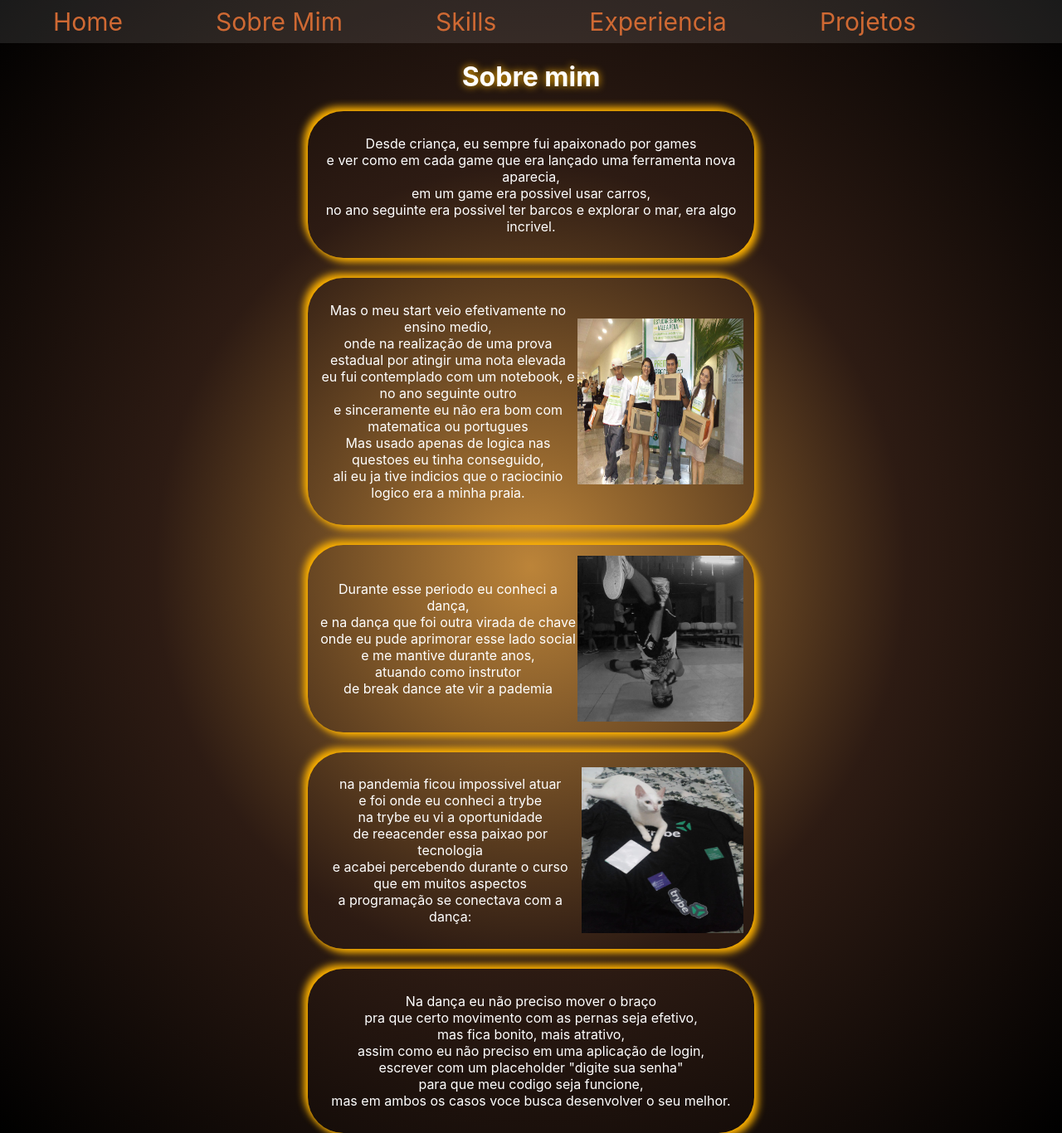
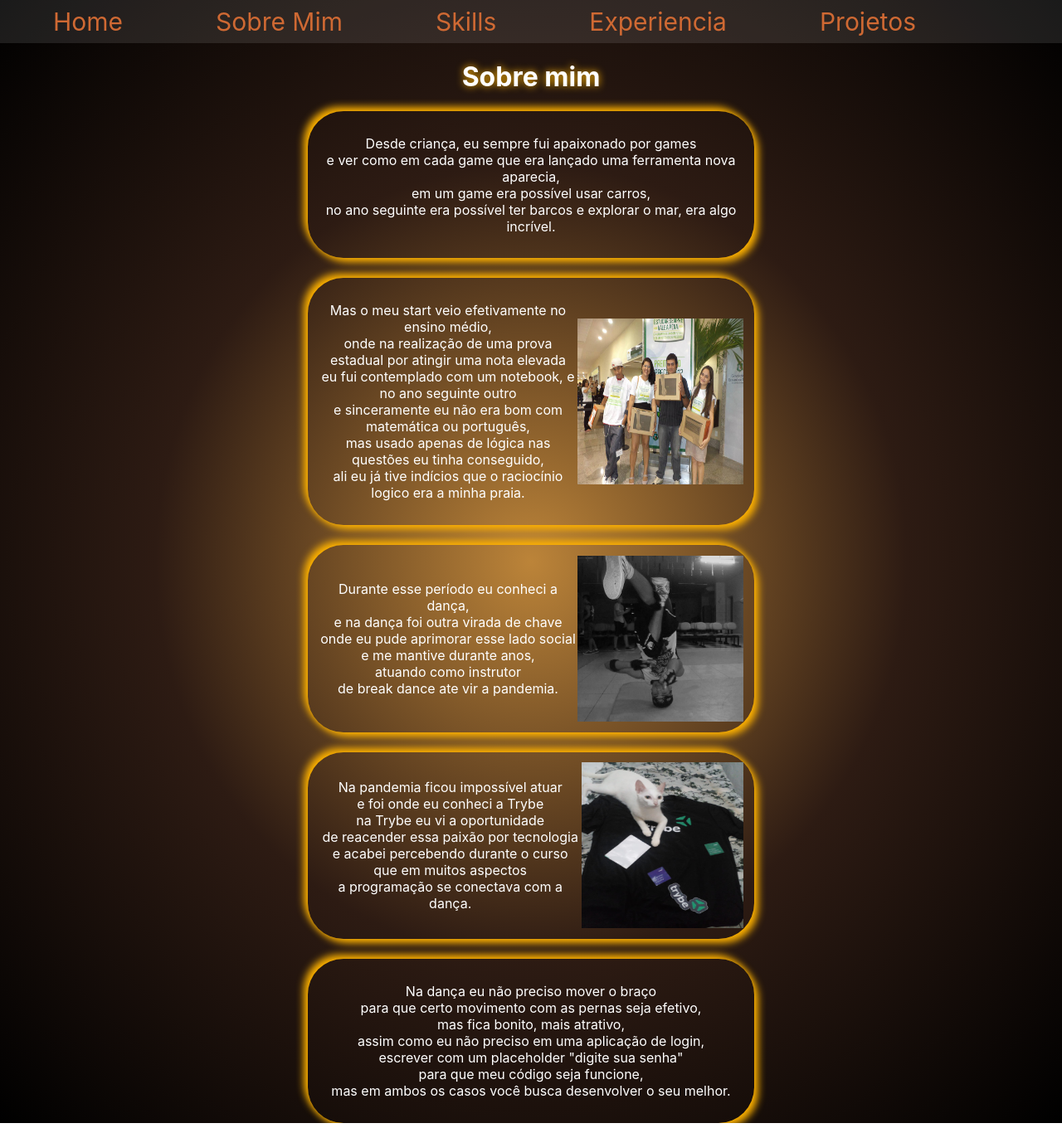
Before and after one commit to Foster-Alan/Portifolio, a React (Create React App) app: page /About in a window 1280 px wide. Shown: the whole page at 83% size. Built offline with nearby package versions, Linux system fonts and the light colour scheme.

Commit message:
att text

```diff
--- a/src/pages/About.jsx
+++ b/src/pages/About.jsx
@@ -13,41 +13,35 @@ export default class About extends Component {
         <h1>Sobre mim</h1>
         <div className="about">
    <div className="about-card">
-        <p>Desde criança, eu sempre fui apaixonado por games <br />
-e ver como em cada game que era lançado uma ferramenta nova aparecia, <br />
-em um game era possivel usar carros, <br /> no ano seguinte era possivel ter barcos
-e explorar o mar, era algo incrivel. <br /></p>
+        <p>Desde criança, eu sempre fui apaixonado por games<br />
+        e ver como em cada game que era lançado uma ferramenta nova aparecia, <br />
+        em um game era possível usar carros, <br /> no ano seguinte era possível ter barcos e explorar o mar, era algo incrível. <br /></p>
 </div>
 
 <div className="about-card">
-<p>Mas o meu start veio efetivamente no ensino medio, <br />
+<p>Mas o meu start veio efetivamente no ensino médio, <br />
 onde na realização de uma prova estadual por atingir uma nota elevada <br />
-eu fui contemplado com um notebook, e no ano seguinte outro <br /> e sinceramente eu não era bom com matematica ou portugues <br />
-Mas usado apenas de logica nas questoes eu tinha conseguido,<br />
-ali eu ja tive indicios que o raciocinio logico era a minha praia. <br /> </p>
+eu fui contemplado com um notebook, e no ano seguinte outro <br /> e sinceramente eu não era bom com matemática ou português,<br />
+mas usado apenas de lógica nas questões eu tinha conseguido,<br />
+ali eu já tive indícios que o raciocínio logico era a minha praia. <br /> </p>
 <img src={note} width={200} alt="bboy" />
 </div>
 
 <div className="about-card">
-<p> Durante esse periodo eu conheci a dança, <br /> e na dança que foi outra virada de chave <br />
-onde eu pude aprimorar esse lado social <br /> e me mantive
-durante anos,<br /> atuando como instrutor <br /> de break dance ate vir a pademia</p>
+<p> Durante esse período eu conheci a dança, <br /> e na dança foi outra virada de chave <br />
+onde eu pude aprimorar esse lado social <br /> e me mantive durante anos,<br /> atuando como instrutor<br /> de break dance ate vir a pandemia.</p>
 <img src={bboy} width={200} alt="bboy" />
 </div>
 
-<div className="about-card"><p>na pandemia ficou impossivel atuar <br /> e foi onde eu conheci a trybe <br />
-na trybe eu vi a oportunidade <br /> de reeacender essa paixao por tecnologia <br />
-e acabei percebendo durante o curso <br /> que em muitos aspectos <br />
-a programação se conectava com a dança: <br /> </p>
+<div className="about-card"><p>Na pandemia ficou impossível atuar<br /> e foi onde eu conheci a Trybe<br />
+na Trybe eu vi a oportunidade <br /> de reacender essa paixão por tecnologia <br />
+e acabei percebendo durante o curso<br /> que em muitos aspectos <br />
+a programação se conectava com a dança.<br /> </p>
 <img src={trybekit} width={200} alt="tribekit" />
 </div>
 <div className="about-card">
 <p>
-Na dança eu não preciso mover o braço <br /> pra que certo movimento com as pernas
-seja efetivo, <br /> mas fica bonito, mais atrativo, <br /> assim como eu não preciso
-em uma aplicação de login, <br /> escrever com um
-placeholder "digite sua senha" <br /> para que meu codigo seja funcione, <br /> mas em ambos os casos
-voce busca desenvolver o seu melhor.</p>
+Na dança eu não preciso mover o braço<br />para que certo movimento com as pernas seja efetivo,<br /> mas fica bonito, mais atrativo, <br /> assim como eu não preciso em uma aplicação de login,<br /> escrever com um placeholder "digite sua senha"<br /> para que meu código seja funcione,<br /> mas em ambos os casos você busca desenvolver o seu melhor.</p>
 </div>
 
         </div>
```
